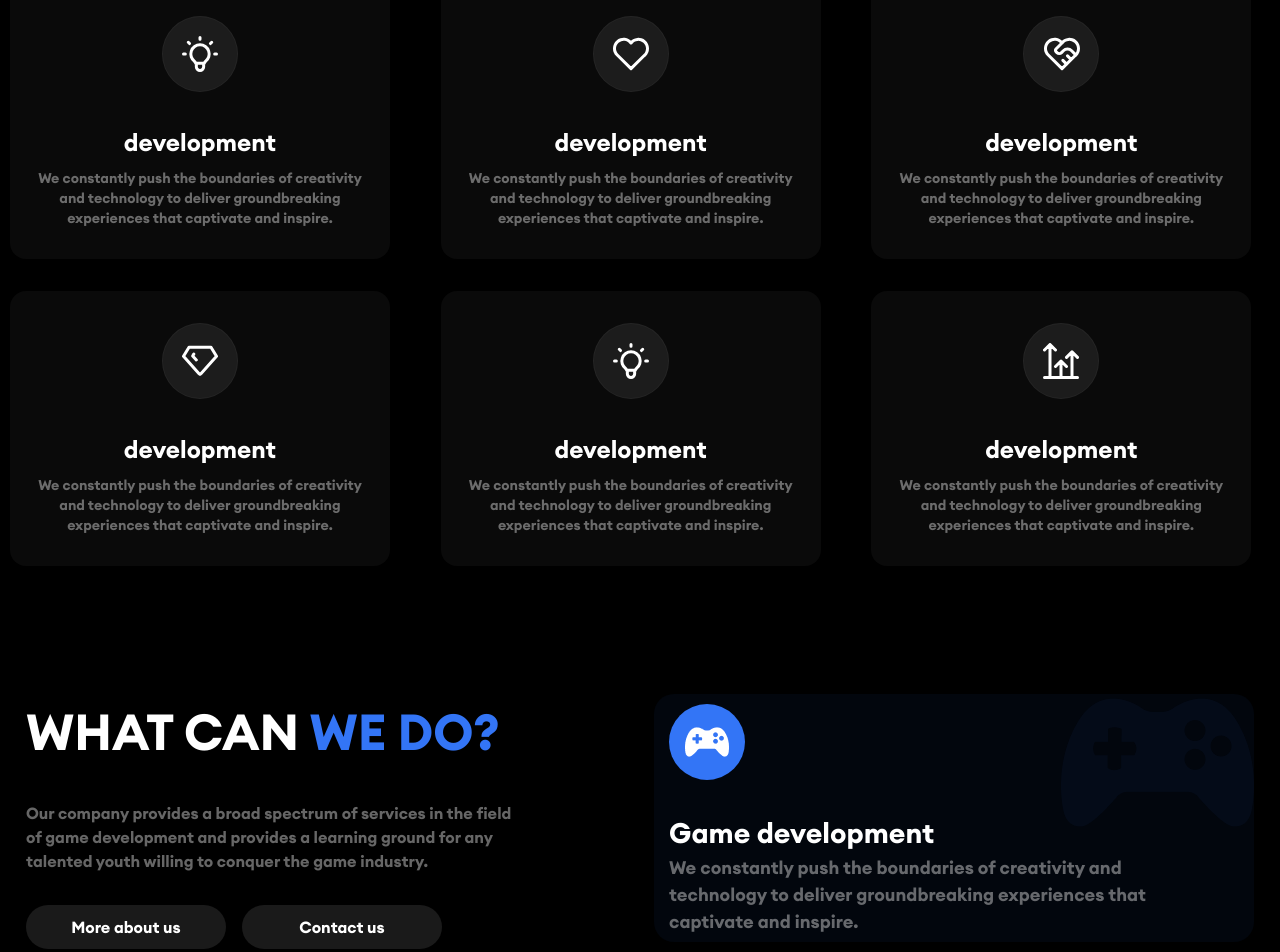
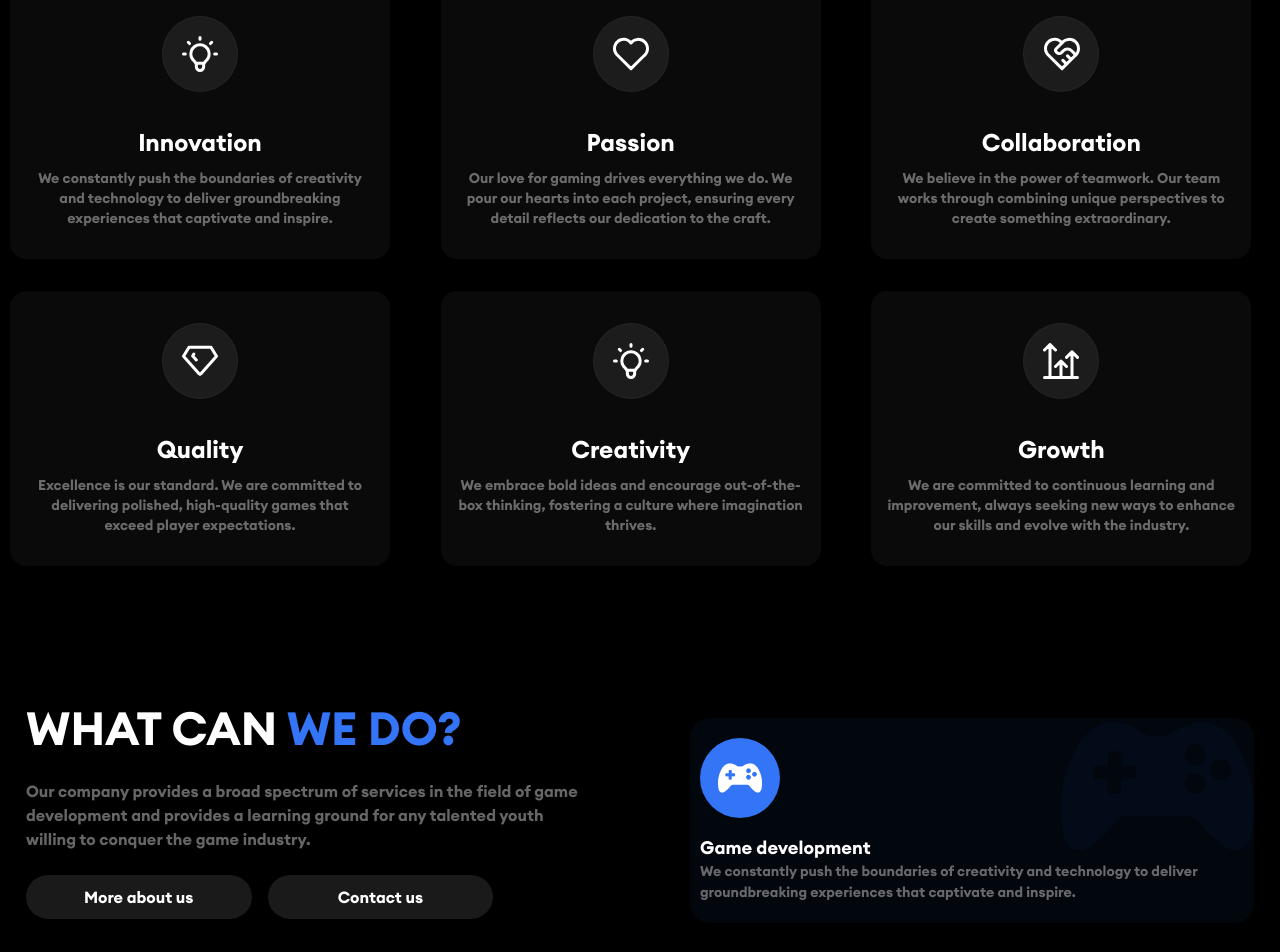
Before and after one commit to Shamsiddin007/adduic, a Next.js app: page /about in a window 1280 px wide. Shown: the part 1000-1952 px from the top of the page. Built offline with nearby package versions, Linux system fonts and the light colour scheme; no server answers.

Commit message:
i changed about,global.css and footerlayout pages

```diff
--- a/src/app/about/page.tsx
+++ b/src/app/about/page.tsx
@@ -48,7 +48,7 @@ function page() {
           </h2>
         </div>
         <div className="part2-about">
-          <div className="about-child cursor-pointer group hover:bg-[linear-gradient(-330deg,_#0a2346_12%,_transparent_90%,_#3375F60A_99%)]">
+          <div className="about-child cursor-pointer group transition-all  hover:bg-[linear-gradient(-330deg,_#0a2346_12%,_transparent_90%,_#3375F60A_99%)] duration-1000 ease-in-out">
             <div className="about-child-circle flex items-center justify-center relative z-1">
               <svg
                 width="36"
@@ -56,7 +56,7 @@ function page() {
                 viewBox="0 0 36 36"
                 fill="none"
                 xmlns="http://www.w3.org/2000/svg"
-                className="group-hover:stroke-blue-600"
+                className="group-hover:stroke-blue-600 transition duration-1000"
               >
                 <path
                   d="M1.5 18H3.33333M18 1.5V3.33333M32.6667 18H34.5M6.26667 6.26667L7.55 7.55M29.7333 6.26667L28.45 7.55M13.7833 27.1667H22.2167M12.5 25.3333C10.9609 24.179 9.82394 22.5696 9.25029 20.7332C8.67664 18.8968 8.69534 16.9264 9.30374 15.1012C9.91213 13.2761 11.0794 11.6886 12.6402 10.5636C14.2009 9.43868 16.0761 8.83333 18 8.83333C19.9239 8.83333 21.7991 9.43868 23.3598 10.5636C24.9206 11.6886 26.0879 13.2761 26.6963 15.1012C27.3047 16.9264 27.3234 18.8968 26.7497 20.7332C26.1761 22.5696 25.0391 24.179 23.5 25.3333C22.7842 26.0419 22.2453 26.909 21.9268 27.8645C21.6083 28.82 21.5192 29.837 21.6667 30.8333C21.6667 31.8058 21.2804 32.7384 20.5927 33.4261C19.9051 34.1137 18.9725 34.5 18 34.5C17.0275 34.5 16.0949 34.1137 15.4073 33.4261C14.7196 32.7384 14.3333 31.8058 14.3333 30.8333C14.4808 29.837 14.3917 28.82 14.0732 27.8645C13.7547 26.909 13.2158 26.0419 12.5 25.3333Z"
@@ -64,11 +64,11 @@ function page() {
                   strokeWidth="3"
                   strokeLinecap="round"
                   strokeLinejoin="round"
-                  className="group-hover:stroke-blue-600"
+                  className="group-hover:stroke-blue-600 transition duration-1000"
                 />
               </svg>
             </div>
-            <h1 className="text-[24px] pb-2"> development</h1>
+            <h1 className="text-[24px] pb-2"> Innovation</h1>
             <p className="text-[#FFFFFF66] text-sm text-center ">
               We constantly push the boundaries of creativity and technology to
               deliver groundbreaking experiences that captivate and inspire.
@@ -82,7 +82,7 @@ function page() {
                 viewBox="0 0 37 34"
                 fill="none"
                 xmlns="http://www.w3.org/2000/svg"
-                className="group-hover:stroke-blue-600"
+                className="group-hover:stroke-blue-600 transition duration-1000"
               >
                 <path
                   d="M32.75 18.0487L19 31.6667L5.24999 18.0487C4.34305 17.1661 3.62867 16.1054 3.15183 14.9332C2.67499 13.761 2.44602 12.5028 2.47934 11.2377C2.51267 9.9727 2.80756 8.72827 3.34545 7.5828C3.88334 6.43734 4.65257 5.41565 5.60472 4.58208C6.55686 3.74851 7.67129 3.12112 8.87781 2.7394C10.0843 2.35769 11.3568 2.22992 12.6152 2.36415C13.8735 2.49839 15.0904 2.89171 16.1893 3.51935C17.2881 4.14699 18.2451 4.99535 19 6.01102C19.7581 5.00273 20.7162 4.16177 21.8143 3.54079C22.9124 2.91981 24.1269 2.53218 25.3817 2.40214C26.6365 2.2721 27.9046 2.40247 29.1067 2.78507C30.3088 3.16768 31.419 3.79429 32.3678 4.62569C33.3166 5.45708 34.0836 6.47537 34.6208 7.61682C35.1579 8.75827 35.4537 9.99831 35.4896 11.2593C35.5254 12.5203 35.3006 13.7752 34.8292 14.9453C34.3578 16.1155 33.65 17.1757 32.75 18.0597"
@@ -90,14 +90,15 @@ function page() {
                   stroke-width="3"
                   stroke-linecap="round"
                   stroke-linejoin="round"
-                  className="group-hover:stroke-blue-600"
-                />
+                  className="group-hover:stroke-blue-600 transition duration-1000"
+                  />
               </svg>
             </div>
-            <h1 className="text-[24px] pb-2"> development</h1>
+            <h1 className="text-[24px] pb-2"> Passion</h1>
             <p className="text-[#FFFFFF66] text-sm text-center">
-              We constantly push the boundaries of creativity and technology to
-              deliver groundbreaking experiences that captivate and inspire.
+              Our love for gaming drives everything we do. We pour our hearts
+              into each project, ensuring every detail reflects our dedication
+              to the craft.
             </p>
           </div>
           <div className="about-child cursor-pointer group hover:bg-[linear-gradient(-330deg,_#0a2346_12%,_transparent_90%,_#3375F60A_99%)]">
@@ -108,6 +109,7 @@ function page() {
                 viewBox="0 0 37 34"
                 fill="none"
                 xmlns="http://www.w3.org/2000/svg"
+                className="group-hover:stroke-blue-600 transition duration-1000"
               >
                 <path
                   d="M32.7501 18.0486L19.0001 31.6666L5.25011 18.0486C4.34317 17.1661 3.62878 16.1053 3.15194 14.9331C2.6751 13.7609 2.44614 12.5027 2.47946 11.2377C2.51278 9.97264 2.80767 8.72821 3.34556 7.58274C3.88345 6.43728 4.65269 5.41559 5.60483 4.58202C6.55698 3.74845 7.6714 3.12105 8.87793 2.73934C10.0845 2.35762 11.357 2.22986 12.6153 2.36409C13.8736 2.49833 15.0905 2.89165 16.1894 3.51929C17.2882 4.14693 18.2452 4.99529 19.0001 6.01096C19.7583 5.00267 20.7164 4.16171 21.8145 3.54073C22.9126 2.91975 24.127 2.53212 25.3818 2.40208C26.6366 2.27204 27.9048 2.4024 29.1069 2.78501C30.309 3.16762 31.4192 3.79423 32.368 4.62562C33.3168 5.45702 34.0837 6.47531 34.6209 7.61676C35.158 8.75821 35.4538 9.99824 35.4897 11.2593C35.5255 12.5203 35.3008 13.7751 34.8294 14.9453C34.358 16.1154 33.6501 17.1756 32.7501 18.0596M19 5.99997L12.9628 12.0371C12.6191 12.3809 12.426 12.8472 12.426 13.3333C12.426 13.8194 12.6191 14.2857 12.9628 14.6295L13.9583 15.625C15.2233 16.89 17.2766 16.89 18.5416 15.625L20.375 13.7916C21.469 12.6976 22.9528 12.083 24.5 12.083C26.0471 12.083 27.5309 12.6976 28.625 13.7916L32.75 17.9166M19.9167 23.4166L23.5833 27.0833M24.5 18.8333L28.1667 22.5"
@@ -115,14 +117,14 @@ function page() {
                   stroke-width="3"
                   stroke-linecap="round"
                   stroke-linejoin="round"
-                  className="group-hover:stroke-blue-600"
-                />
+                  className="group-hover:stroke-blue-600 transition duration-1000"
+                  />
               </svg>
             </div>
-            <h1 className="text-[24px] pb-2"> development</h1>
+            <h1 className="text-[24px] pb-2"> Collaboration</h1>
             <p className="text-[#FFFFFF66] text-sm text-center">
-              We constantly push the boundaries of creativity and technology to
-              deliver groundbreaking experiences that captivate and inspire.
+              We believe in the power of teamwork. Our team works through
+              combining unique perspectives to create something extraordinary.
             </p>
           </div>
           <div className="about-child cursor-pointer group hover:bg-[linear-gradient(-330deg,_#0a2346_12%,_transparent_90%,_#3375F60A_99%)]">
@@ -133,6 +135,7 @@ function page() {
                 viewBox="0 0 36 31"
                 fill="none"
                 xmlns="http://www.w3.org/2000/svg"
+                className="group-hover:stroke-blue-600 transition duration-1000"
               >
                 <path
                   d="M14.3333 15L10.6667 10.9667L11.7667 9.13333M7 2.16666H29L34.5 11.3333L18.9167 28.75C18.7972 28.8719 18.6546 28.9688 18.4972 29.035C18.3398 29.1011 18.1707 29.1352 18 29.1352C17.8293 29.1352 17.6602 29.1011 17.5028 29.035C17.3454 28.9688 17.2028 28.8719 17.0833 28.75L1.5 11.3333L7 2.16666Z"
@@ -140,14 +143,14 @@ function page() {
                   stroke-width="3"
                   stroke-linecap="round"
                   stroke-linejoin="round"
-                  className="group-hover:stroke-blue-600"
-                />
+                  className="group-hover:stroke-blue-600 transition duration-1000"
+                  />
               </svg>
             </div>
-            <h1 className="text-[24px] pb-2"> development</h1>
+            <h1 className="text-[24px] pb-2"> Quality</h1>
             <p className="text-[#FFFFFF66] text-sm text-center">
-              We constantly push the boundaries of creativity and technology to
-              deliver groundbreaking experiences that captivate and inspire.
+              Excellence is our standard. We are committed to delivering
+              polished, high-quality games that exceed player expectations.
             </p>
           </div>
           <div className="about-child cursor-pointer group hover:bg-[linear-gradient(-330deg,_#0a2346_12%,_transparent_90%,_#3375F60A_99%)]">
@@ -158,7 +161,7 @@ function page() {
                 viewBox="0 0 36 36"
                 fill="none"
                 xmlns="http://www.w3.org/2000/svg"
-                className="group-hover:stroke-blue-600"
+                className="group-hover:stroke-blue-600 transition duration-1000"
               >
                 <path
                   d="M1.5 18H3.33333M18 1.5V3.33333M32.6667 18H34.5M6.26667 6.26667L7.55 7.55M29.7333 6.26667L28.45 7.55M13.7833 27.1667H22.2167M12.5 25.3333C10.9609 24.179 9.82394 22.5696 9.25029 20.7332C8.67664 18.8968 8.69534 16.9264 9.30374 15.1012C9.91213 13.2761 11.0794 11.6886 12.6402 10.5636C14.2009 9.43868 16.0761 8.83333 18 8.83333C19.9239 8.83333 21.7991 9.43868 23.3598 10.5636C24.9206 11.6886 26.0879 13.2761 26.6963 15.1012C27.3047 16.9264 27.3234 18.8968 26.7497 20.7332C26.1761 22.5696 25.0391 24.179 23.5 25.3333C22.7842 26.0419 22.2453 26.909 21.9268 27.8645C21.6083 28.82 21.5192 29.837 21.6667 30.8333C21.6667 31.8058 21.2804 32.7384 20.5927 33.4261C19.9051 34.1137 18.9725 34.5 18 34.5C17.0275 34.5 16.0949 34.1137 15.4073 33.4261C14.7196 32.7384 14.3333 31.8058 14.3333 30.8333C14.4808 29.837 14.3917 28.82 14.0732 27.8645C13.7547 26.909 13.2158 26.0419 12.5 25.3333Z"
@@ -166,14 +169,14 @@ function page() {
                   strokeWidth="3"
                   strokeLinecap="round"
                   strokeLinejoin="round"
-                  className="group-hover:stroke-blue-600"
-                />
+                  className="group-hover:stroke-blue-600 transition duration-1000"
+                  />
               </svg>
             </div>
-            <h1 className="text-[24px] pb-2"> development</h1>
+            <h1 className="text-[24px] pb-2"> Creativity</h1>
             <p className="text-[#FFFFFF66] text-sm text-center">
-              We constantly push the boundaries of creativity and technology to
-              deliver groundbreaking experiences that captivate and inspire.
+              We embrace bold ideas and encourage out-of-the-box thinking,
+              fostering a culture where imagination thrives.
             </p>
           </div>
           <div className="about-child cursor-pointer group hover:bg-[linear-gradient(-330deg,_#0a2346_12%,_transparent_90%,_#3375F60A_99%)]">
@@ -184,6 +187,7 @@ function page() {
                 viewBox="0 0 36 36"
                 fill="none"
                 xmlns="http://www.w3.org/2000/svg"
+                className="group-hover:stroke-blue-600 transition duration-1000"
               >
                 <path
                   d="M29 34.5V8.83333M29 8.83333L23.5 14.3333M29 8.83333L34.5 14.3333M12.5 23.5L18 18M18 18L23.5 23.5M18 18V34.5M1.5 34.5H34.5M1.5 7L7 1.5M7 1.5L12.5 7M7 1.5V34.5"
@@ -191,14 +195,15 @@ function page() {
                   stroke-width="3"
                   stroke-linecap="round"
                   stroke-linejoin="round"
-                  className="group-hover:stroke-blue-600"
-                />
+                  className="group-hover:stroke-blue-600 transition duration-1000"
+                  />
               </svg>
             </div>
-            <h1 className="text-[24px] pb-2"> development</h1>
+            <h1 className="text-[24px] pb-2"> Growth</h1>
             <p className="text-[#FFFFFF66] text-sm text-center">
-              We constantly push the boundaries of creativity and technology to
-              deliver groundbreaking experiences that captivate and inspire.
+              We are committed to continuous learning and improvement, always
+              seeking new ways to enhance our skills and evolve with the
+              industry.
             </p>
           </div>
         </div>
--- a/src/app/globals.css
+++ b/src/app/globals.css
@@ -131,7 +131,6 @@ h1 {
     overflow-x: auto;
     gap: 16px;
     padding: 10px;
-    white-space: nowrap;
     scroll-snap-type: x mandatory;
     -webkit-overflow-scrolling: touch;
     scrollbar-width: thin;
@@ -139,7 +138,7 @@ h1 {
 
   /* Style the scrollbar (Webkit browsers like Chrome, Safari) */
   .part2-about::-webkit-scrollbar {
-    height: 8px;
+    height: 2px;
   }
 
   .part2-about::-webkit-scrollbar-thumb {
@@ -227,7 +226,7 @@ h1 {
 /* Header */
 .header {
   font-weight: bold;
-  font-size: 1.875rem;
+  font-size:2.875rem;
   color: white;
   text-transform: uppercase;
   padding-bottom: 1rem;
@@ -238,17 +237,17 @@ h1 {
   color: #3375f6;
 }
 
-@media (min-width: 768px) {
+@media (max-width: 768px) {
   .header {
-    font-size: 3.125rem;
+    font-size: 2.125rem;
     text-align: center;
     padding-bottom: 1.5rem;
   }
 }
 
-@media (min-width: 1024px) {
+@media (max-width: 1024px) {
   .header {
-    font-size: 3.125rem;
+    font-size: 2.625rem;
     padding-bottom: 2rem;
     text-align: start;
   }
@@ -257,12 +256,12 @@ h1 {
 /* Paragraph */
 .paragraph {
   color: #ffffff66;
-  font-size: 0.75rem;
+  font-size: 1rem;
   text-align: start;
   max-width: 100%;
 }
 
-@media (min-width: 768px) {
+@media (max-width: 768px) {
   .paragraph {
     font-size: 0.875rem;
     max-width: 25rem;
@@ -270,7 +269,7 @@ h1 {
   }
 }
 
-@media (min-width: 1024px) {
+@media (max-width: 1024px) {
   .paragraph {
     font-size: 1rem;
     max-width: 31.4375rem;
@@ -282,25 +281,24 @@ h1 {
 .button-container {
   margin-top: 1.5rem;
   display: flex;
-  flex-direction: column;
   gap: 1rem;
 }
 
 .button {
   cursor: pointer;
-  width: 100%;
   border-radius: 140px;
   padding: 0.625rem 2rem;
   background-color: #ffffff1a;
   color: white;
   transition: background-color 1s;
+  width: 40%;
 }
 
 .button:hover {
   background-color: #3375f6;
 }
 
-@media (min-width: 768px) {
+@media (max-width: 768px) {
   .button-container {
     flex-direction: row;
     margin-top: 2rem;
@@ -310,8 +308,18 @@ h1 {
     width: 10rem;
   }
 }
+@media(max-width:450px){
+  .button-container {
+    flex-direction: row;
+    margin-top: 2rem;
+  }
+  .button{
+    padding: 10px 20px;
+    width: 10rem !important;
+  }
+}
 
-@media (min-width: 1024px) {
+@media (max-width: 1024px) {
   .button {
     width: 12.5rem;
   }
@@ -322,25 +330,17 @@ h1 {
   width: 100%;
   background-color: #3375f60d;
   border-radius: 20px;
-  padding: 10px 15px;
+  padding: 20px 10px;
   position: relative;
   margin-top: 1.5rem;
+  height:max-content;
 }
 
-@media (min-width: 768px) {
+@media (max-width: 768px) {
   .card {
-    width: 31.25rem;
     margin-top: 0;
   }
 }
-
-@media (min-width: 1024px) {
-  .card {
-    width: 37.5rem;
-    height: 15.5rem;
-  }
-}
-
 /* Card Image */
 .card-image {
   position: absolute;
@@ -355,12 +355,12 @@ h1 {
   align-items: center;
   justify-content: center;
   border-radius: 50%;
-  width: 3.125rem;
-  height: 3.125rem;
+  width: 5rem;
+  height: 5rem;
   margin-bottom: 1rem;
 }
 
-@media (min-width: 768px) {
+@media (max-width: 768px) {
   .icon {
     width: 3.75rem;
     height: 3.75rem;
@@ -368,7 +368,7 @@ h1 {
   }
 }
 
-@media (min-width: 1024px) {
+@media (max-width: 1024px) {
   .icon {
     width: 4.75rem;
     height: 4.75rem;
@@ -380,13 +380,13 @@ h1 {
   font-size: 1.125rem;
 }
 
-@media (min-width: 768px) {
+@media (max-width: 768px) {
   .card-title {
     font-size: 1.5rem;
   }
 }
 
-@media (min-width: 1024px) {
+@media ( max-width: 1024px) {
   .card-title {
     font-size: 1.75rem;
   }
@@ -399,16 +399,16 @@ h1 {
   max-width: 100%;
 }
 
-@media (min-width: 768px) {
+@media (max-width: 768px) {
   .card-text {
     font-size: 1rem;
     max-width: 25rem;
   }
 }
 
-@media (min-width: 1024px) {
+@media (max-width: 1024px) {
   .card-text {
-    font-size: 1.125rem;
+    font-size: .8rem;
     max-width: 32.375rem;
   }
 }
--- a/src/components/Footerlayout.tsx
+++ b/src/components/Footerlayout.tsx
@@ -189,10 +189,10 @@ const Footer = () => {
               {/* Navigation Menus */}
               <article className="flex items-center gap-24 font-thin text-gray-600 h-60">
                 <ul className={styles.item_home}>
-                  <Link href="/about">
+                  <Link href="/portfolio">
                     <li className={styles.item1}>Our projects</li>
                   </Link>
-                  <Link href="/workopportunite">
+                  <Link href="/about">
                     <li className={styles.item2}>Work values</li>
                   </Link>
                   <Link href="/praktikum">
@@ -203,7 +203,7 @@ const Footer = () => {
                   <Link href="/service-us">
                     <li className={styles.item4}>Contact us</li>
                   </Link>
-                  <Link href="portfolio">
+                  <Link href="/portfolio">
                     <li className={styles.item5}>Vacancies</li>
                   </Link>
                   <Link href="/blog">
```
